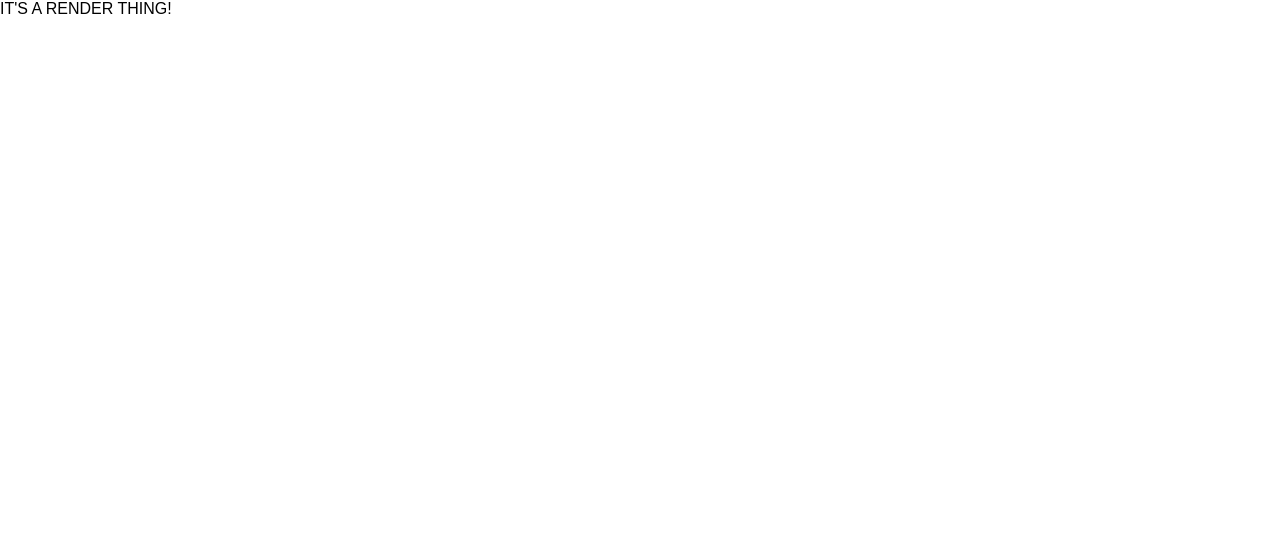
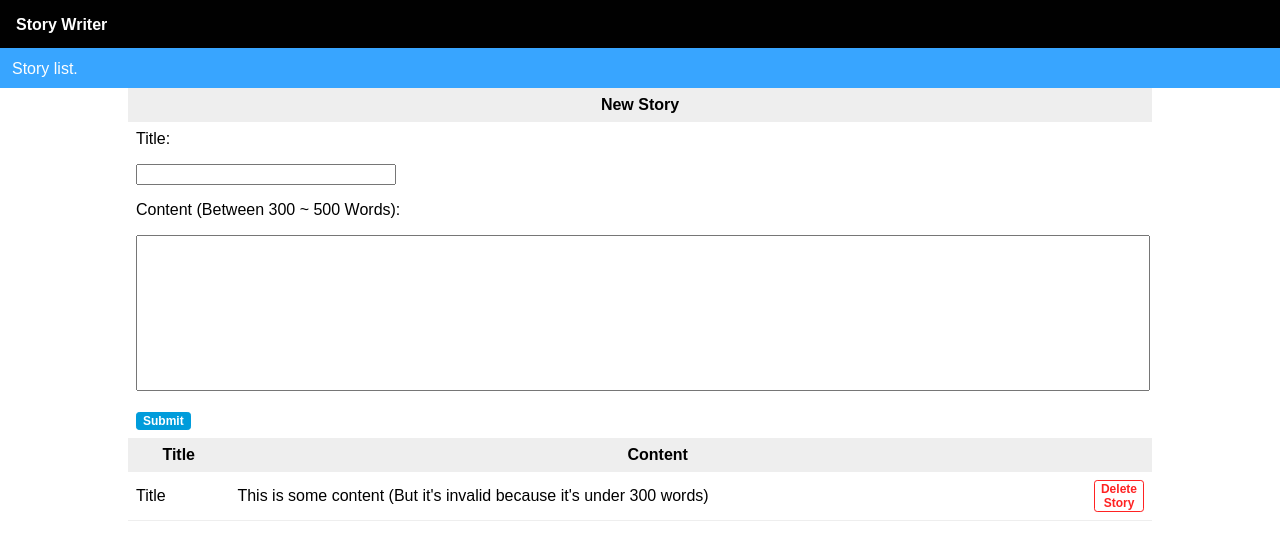
Before and after one commit to lparkermg/story-writer, a React (Create React App) app in the folder src/web-ui/story-ui/: page / in a window 1280 px wide. Shown: the top 560 px of the page. Built offline with nearby package versions, Linux system fonts and the light colour scheme; no server answers.

Commit message:
Started adding new story text box.

```diff
--- a/src/web-ui/story-ui/src/App.css
+++ b/src/web-ui/story-ui/src/App.css
@@ -22,6 +22,95 @@
   font-size: large;
 }
 
+button, .btn, .btn--primary{
+    background-color:#FFF;
+    border: 1px solid #009CDB;
+    border-radius: 0.2rem;
+    color: oo9CDB;
+    cursor:pointer;
+    font-family:inherit;
+    font-size: 0.75rem;
+    font-weight:700;
+    margin:0;
+    padding:calc(0.125rem -1px) calc(1rem - 1px);
+}
+
+button + button, .btn + button, .btn--primary + button, button + .btn, button + .btn--primary, .btn + .btn, .btn--primary + .btn, .btn + .btn--primary, .btn--primary + .btn--primary {
+    margin-left: 0.25rem; }
+
+.btn--primary {
+  background-color: #009cdb;
+  color: #fff; }
+
+.btn--danger {
+  border-color: #F22 !important;
+  color: #F22 !important; }
+
+.btn--indented {
+  margin: 0.25rem 0 0 40%; }
+
+.navigation-bar{
+    height: 1rem;
+    background-color: #010101;
+    color: #FEFEFE;
+    padding: 1rem;
+    font-weight:700;
+}
+
+.title-bar{
+    height: 1rem;
+    background-color: #38A5FF;
+    color: #FEFEFE;
+    padding:0.75rem;
+}
+
+th, td {
+    padding:0.5rem;
+}
+
+.title-col{
+    width:10%;
+}
+
+.content-col{
+    width:85%;
+}
+
+.button-col{
+    width:5%;
+}
+
+.table__stories{
+    width:80%;
+    margin-right: auto;
+    margin-left:auto;
+    border-collapse: collapse;
+}
+
+.table__newstory{
+    width:80%;
+    margin-right:auto;
+    margin-left:auto;
+    border-collapse:collapse;
+}
+
+.input-title{
+    width:25%;
+}
+
+.input-content{
+    width:100%;
+    resize:none;
+}
+
+.story-listitem{
+    border-bottom:1px solid #EEE;
+}
+
+.table-header {
+    background-color: #EEE;
+}
+
 @keyframes App-logo-spin {
   from { transform: rotate(0deg); }
   to { transform: rotate(360deg); }
--- a/src/web-ui/story-ui/src/App.js
+++ b/src/web-ui/story-ui/src/App.js
@@ -7,7 +7,12 @@ import StoryList from './components/storyList';
 class App extends Component {
   render() {
     return (
-      <StoryList />
+        <div>
+            <div className='navigation-bar'>
+                Story Writer
+            </div>
+            <StoryList />
+        </div>
     );
   }
 }
--- a/src/web-ui/story-ui/src/components/storyList.js
+++ b/src/web-ui/story-ui/src/components/storyList.js
@@ -26,8 +26,8 @@ const StoryListComponent = createReactClass({
             this.setState({stories: res.data, loadedStories:true});
             console.log(this.state.stories);
         },err => {
-
-        })
+            alert('There was an error loading the stories. ' + err);
+        });
         //Load Stoies here!
     },
     _saveNewStory: function(story){
@@ -43,8 +43,51 @@ const StoryListComponent = createReactClass({
     render: function(){
         return (
             <div>
-                IT'S A RENDER THING!
+                <div className='title-bar'>
+                    Story list.
+                </div>
+                <table className='table__newstory'>
+                    <thead className='table-header'>
+                        <tr>
+                            <th>New Story</th>
+                        </tr>
+                    </thead>
+                    <tbody>
+                        <tr>
+                            <td>Title:</td>
+                        </tr>
+                        <tr>
+                            <td><input className='input-title' type='text'/></td>
+                        </tr>
+                        <tr>
+                            <td>Content (Between 300 ~ 500 Words):</td>
+                        </tr>
+                        <tr>
+                            <td><textarea className='input-content' name='content' rows='10'/></td>
+                        </tr>
+                        <tr>
+                            <td><button className='btn btn--primary' type='button'>Submit</button></td>
+                        </tr>
+                    </tbody>
+                </table>
+                <table className='table__stories'>
+                    <thead className='table-header'>
+                        <tr>
+                            <th className='title-col'>Title</th>
+                            <th className='content-col'>Content</th>
+                            <th className='button-col'></th>
+                        </tr>
+                    </thead>
+                    <tbody>
+                        <tr className='story-listitem'>
+                            <td>Title</td>
+                            <td>This is some content (But it's invalid because it's under 300 words)</td>
+                            <td><button className='btn btn--danger' type='button'>Delete Story</button></td>
+                        </tr>
+                    </tbody>
+                </table>
             </div>
+
         );
     }
 });
```
